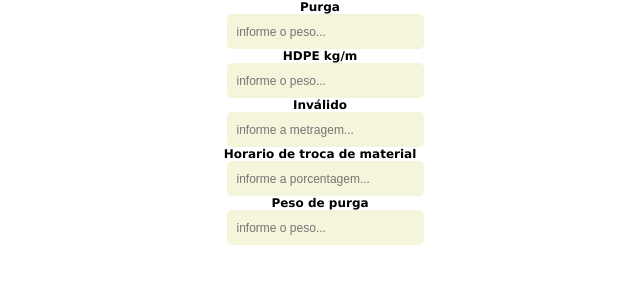
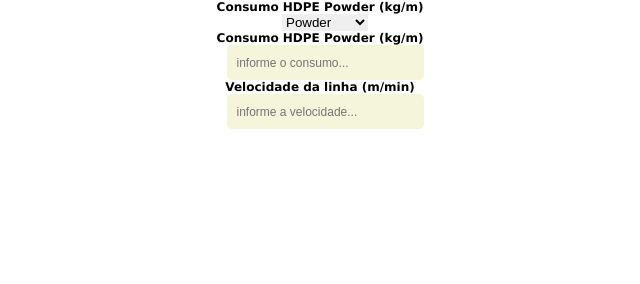
Before and after one commit to Ian-FS/calcula-material, a website built with Vite: page index.html in a window 1280 px wide. Shown: the whole page, without its empty margins (315-955 px from the left). Built offline with nearby package versions, Linux system fonts and the light colour scheme.

Commit message:
atualizado a lógica e estilo da página

```diff
--- a/index.html
+++ b/index.html
@@ -7,26 +7,33 @@
     <title>Calcula Material</title>
   </head>
   <body>
-    <form class="form">
+    <form class="form" id="form">
       <div class="form-control">
-        <label for="purga">Purga</label>
-        <input name="purga" type="number" placeholder="informe o peso..." />
+        <label for="select-powder-granulated">Consumo HDPE Powder (kg/m)</label>
+        <select name="select-powder-granulated" id="select-powder-granulated">
+          <option value="powder">Powder</option>
+          <option value="granulated">Granulated</option>
+        </select>
       </div>
       <div class="form-control">
-        <label for="hdpe">HDPE kg/m</label>
-        <input name="hdpe" type="number" placeholder="informe o peso..." />
+        <label for="hdpe-powder">Consumo HDPE Powder (kg/m)</label>
+        <input name="hdpe-powder" id="consumption-hdpe-powder" type="number" placeholder="informe o consumo..." />
       </div>
       <div class="form-control">
-        <label for="invalido">Inválido</label>
-        <input name="invalido" type="number" placeholder="informe a metragem..." />
+        <label for="hdpe-granulated">Consumo HDPE Granulated (kg/m)</label>
+        <input
+          name="hdpe-granulated"
+          id="consumption-hdpe-granulated"
+          type="number"
+          placeholder="informe o consumo..."
+        />
       </div>
       <div class="form-control">
-        <label for="troca-material">Horario de troca de material</label>
-        <input name="troca-material" type="datetime" placeholder="informe a porcentagem..." />
+        <label for="speed-line">Velocidade da linha (m/min)</label>
+        <input name="speed-line" id="speed-line" type="number" placeholder="informe a velocidade..." />
       </div>
-      <div class="form-control">
-        <label for="purga">Peso de purga</label>
-        <input name="purga" type="number" placeholder="informe o peso..." />
+      <div>
+        <h2 id="result-calc"></h2>
       </div>
     </form>
     <script type="module" src="/main.js"></script>
--- a/main.js
+++ b/main.js
@@ -1,2 +1,23 @@
 import "./reset.scss";
 import "./style.scss";
+
+const form = document.getElementById("form");
+const inputConsumptionHdpePowder = document.getElementById("consumption-hdpe-powder");
+const inputConsumptionHdpeGranulated = document.getElementById("consumption-hdpe-granulated");
+const selectPowderGranulated = document.getElementById("select-powder-granulated");
+const capacidadeSistemaExtrusora = 200;
+
+// time = inputConsumptionHdpePowder * 200;
+
+form.children[2].style.display = "none";
+
+form.addEventListener("change", () => {
+  if (selectPowderGranulated.value === "granulated") {
+    form.children[1].style.display = "none";
+    form.children[2].style.display = "flex";
+  }
+  if (selectPowderGranulated.value === "powder") {
+    form.children[2].style.display = "none";
+    form.children[1].style.display = "flex";
+  }
+});
```
